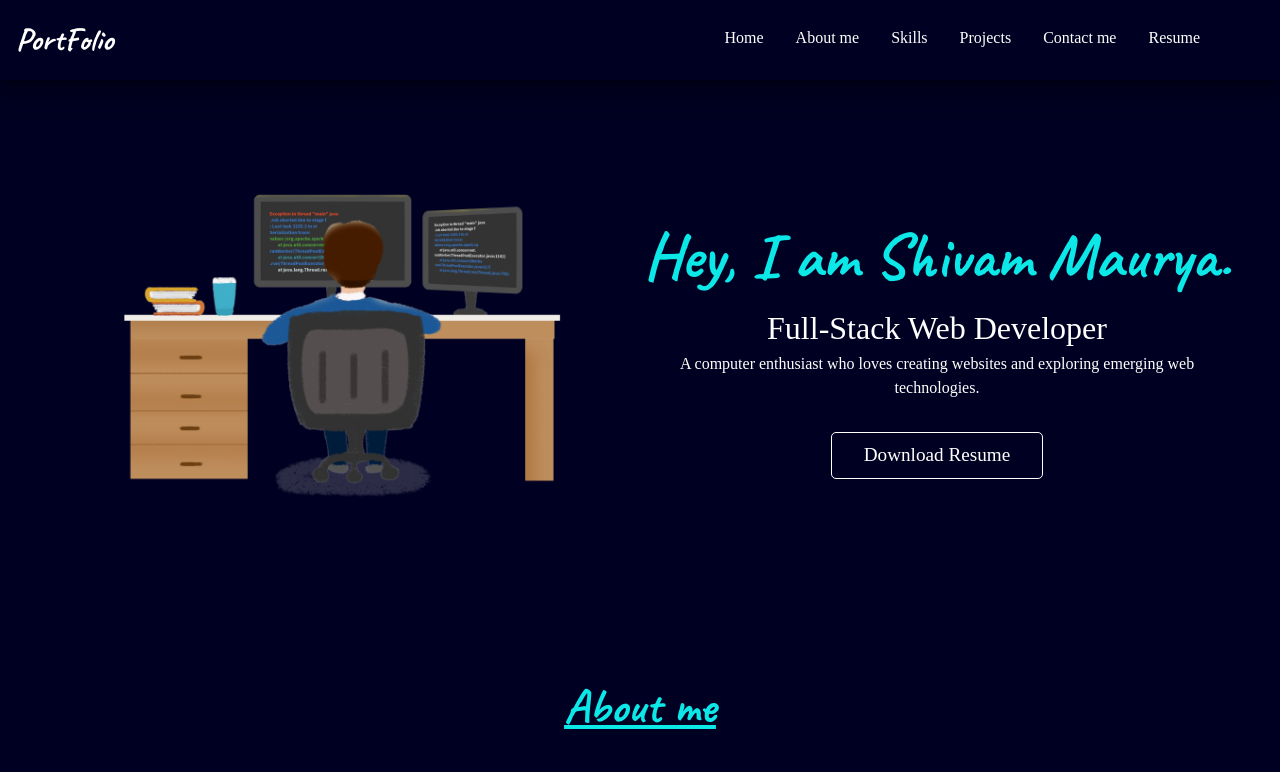
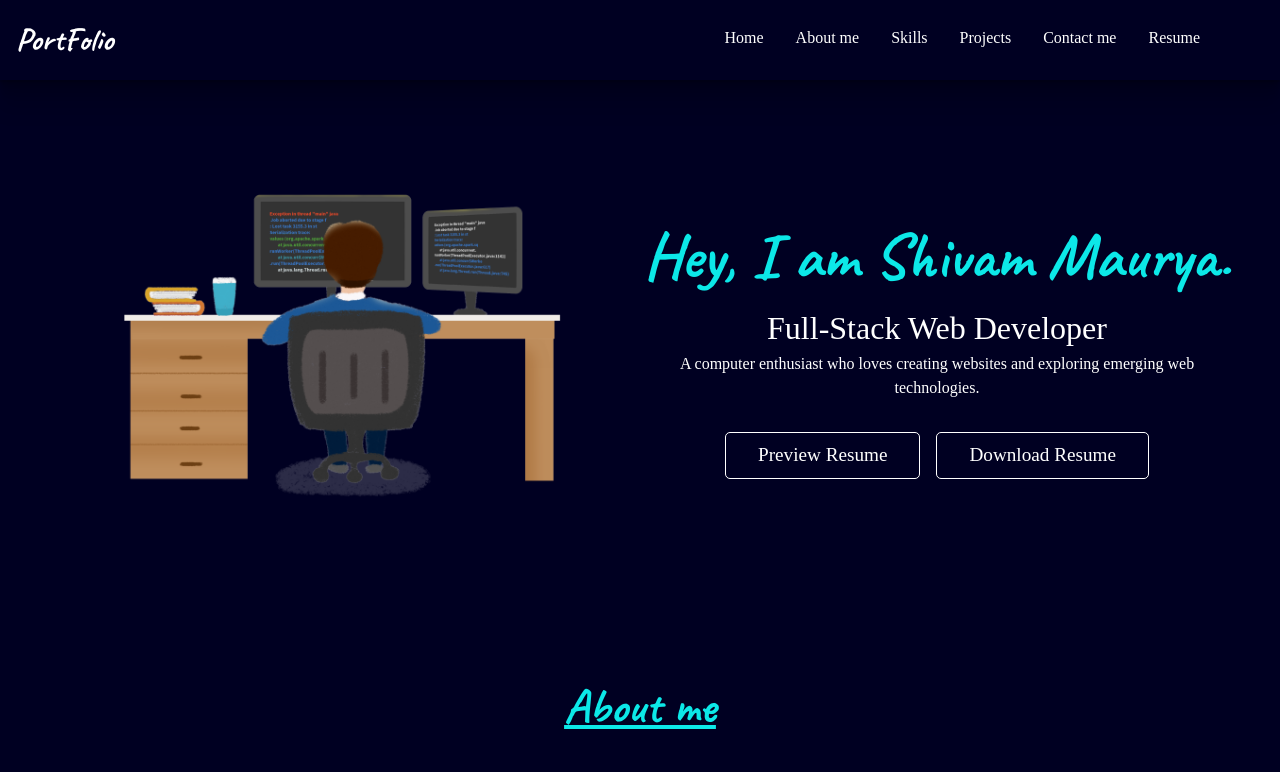
Before and after one commit to shivam0626/shivam0626.github.io, a React (Create React App) app: page / in a window 1280 px wide. Shown: the top 772 px of the page. Built offline with nearby package versions, Linux system fonts and the light colour scheme.

Commit message:
resume-btn updated

```diff
--- a/src/Components/Home.jsx
+++ b/src/Components/Home.jsx
@@ -15,7 +15,8 @@ export const Home = () => {
         <Text  className={styles.welcome}>Hey, I am Shivam Maurya.</Text>
         <Text fontSize="2rem" color={'white'}>Full-Stack Web Developer</Text>
         <Text color={'white'}>A computer enthusiast who loves creating websites and exploring emerging web technologies.</Text>
-        <a  href={resume} download={resume}><button className={styles.resumeBtn}>Download Resume</button></a>
+          <a  href={"https://drive.google.com/file/d/1N8u-FjHCRGhXKcjtRTBCPSbmEzpBHqxl/view?usp=sharing"} target ="blank" ><button className={styles.resumeBtn}>Preview Resume</button></a>
+          <a style={{marginLeft:"1rem"}} href={resume} download={resume}><button className={styles.resumeBtn}>Download Resume</button></a>
     </Box>
     </SimpleGrid>
     </Box>
--- a/src/Components/Navbar.jsx
+++ b/src/Components/Navbar.jsx
@@ -1,7 +1,6 @@
 import { Box, Text } from "@chakra-ui/react";
 import { HashLink as Link } from "react-router-hash-link";
 import styles from "../styles/Navbar.module.css";
-import resume from "../sources/Shivam-Maurya-Resume.pdf";
 
 const Navbar = () =>{
     return(
@@ -15,7 +14,7 @@ const Navbar = () =>{
                 <Link to="#skills" smooth><Text size={"sm"}>Skills</Text></Link>
                 <Link to="#projects" smooth><Text size={"sm"}>Projects</Text></Link>
                 <Link to="#contact" smooth><Text size={"sm"}>Contact me</Text></Link>
-                <a  href={resume} download={resume}><button className={styles.resumeBtn}>Resume</button></a>
+                <a  href={"https://drive.google.com/file/d/1N8u-FjHCRGhXKcjtRTBCPSbmEzpBHqxl/view?usp=sharing"} target ="blank" ><button className={styles.resumeBtn}>Resume</button></a>
             </Box>
         </Box>
     )
--- a/src/Components/Social.jsx
+++ b/src/Components/Social.jsx
@@ -1,6 +1,5 @@
 import React from 'react'
 import { Box, Text } from '@chakra-ui/react'
-import resume from "../sources/Shivam-Maurya-Resume.pdf"
 import {ImProfile  } from 'react-icons/im';
 import { FaGithub, FaLinkedin,FaTwitter } from 'react-icons/fa';
 import styles from "../styles/Social.module.css";
@@ -8,12 +7,16 @@ import styles from "../styles/Social.module.css";
 export const Social = () => {
   return (
     <Box className={styles.container}>
-    <Text size={"md"}>Also Visit :</Text>
+    <Text size={"md"}>More Contacts :</Text>
     <Box className={styles.box}>
         <a href="https://github.com/shivam0626" target="blank"><FaGithub /></a>
         <a href="https://www.linkedin.com/in/shivam-maurya-5131331b6/" target="blank"><FaLinkedin /></a>
         <a href="https://twitter.com/ShivamM96073793" target="blank"><FaTwitter /></a>
-        <a  href={resume} download={resume}><button className={styles.resumeBtn}><ImProfile /></button></a>
+        <a  href={"https://drive.google.com/file/d/1N8u-FjHCRGhXKcjtRTBCPSbmEzpBHqxl/view?usp=sharing"} target="blank" ><button className={styles.resumeBtn}><ImProfile /></button></a>
+    </Box>
+    <Box>
+      <Text fontSize={"1.5rem"}>Phone: +91-7310941087</Text>
+      <Text fontSize={"1.5rem"}>E-mail: shivammaurya7310@gmail.com</Text>
     </Box>
 </Box>
   )
```
